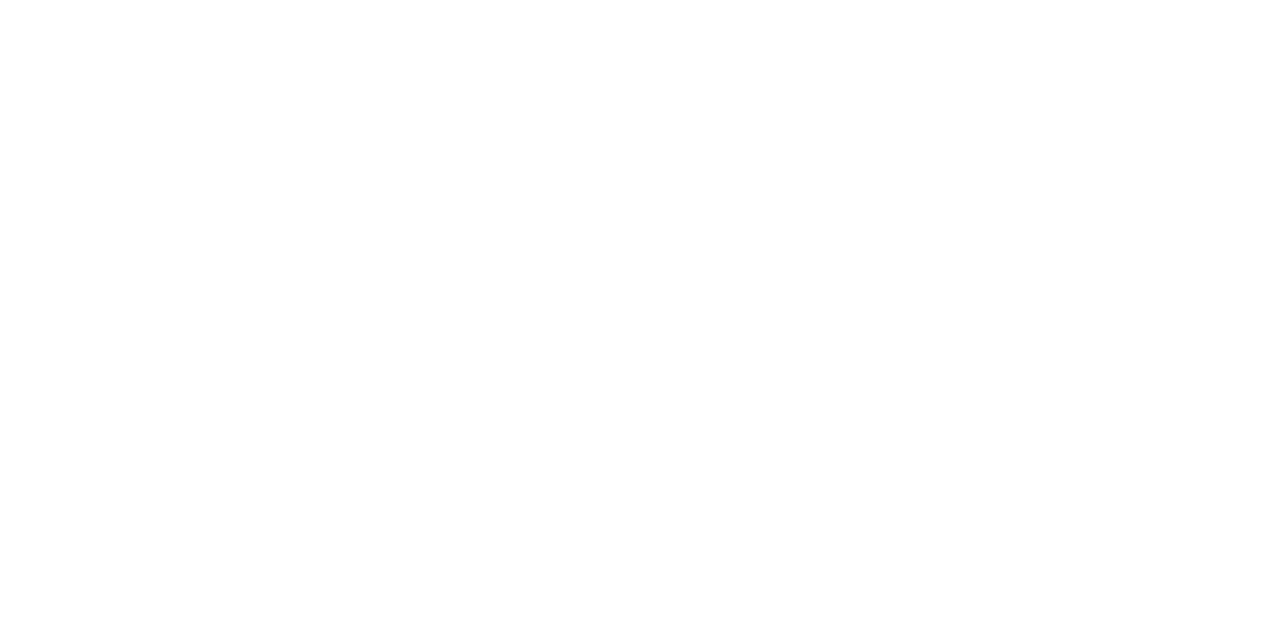
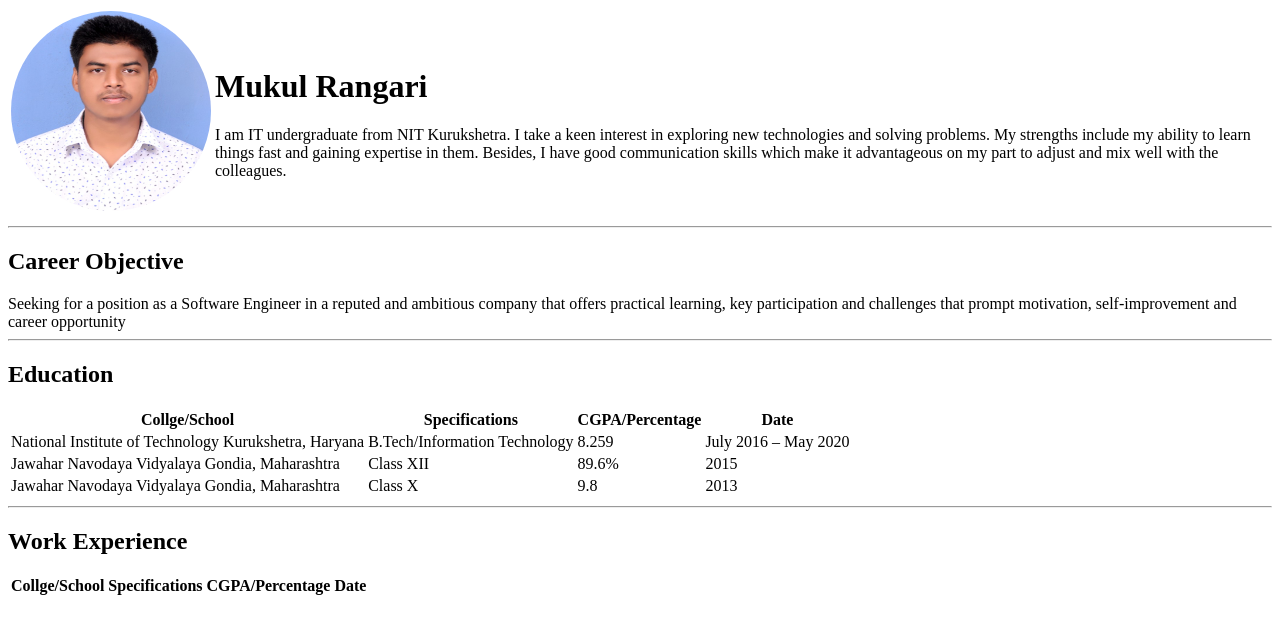
Before and after one commit to mukulrangari/The-Complete-2020-Web-Development-Bootcamp, a plain HTML site: page Web Development/HTML-Personal Site/index.html in a window 1280 px wide. Drawn offline with Linux system fonts and the light colour scheme.

Commit message:
add data

```diff
--- a/Web Development/HTML-Personal Site/index.html
+++ b/Web Development/HTML-Personal Site/index.html
@@ -3,9 +3,90 @@
 <head>
     <meta charset="UTF-8">
     <meta name="viewport" content="width=device-width, initial-scale=1.0">
-    <title>Document</title>
+    <title>Mukul Rangari's Personal Site</title>
 </head>
 <body>
 
+    <table>
+        <tr>
+            <td>
+                <img src="./img/Mukul.jpg" alt="Mukul Rangari" style="border-radius: 50%;" width="200px" height="200px">
+            </td>
+            <td>
+                <h1>Mukul Rangari</h1>
+                I am IT undergraduate from NIT Kurukshetra. I take a keen interest in exploring new technologies
+                and solving problems. My strengths include my ability to learn things fast and gaining expertise in them.
+                 Besides, I have good communication skills which make it advantageous on my part to adjust and mix well
+                 with the colleagues.
+            </td>
+        </tr>
+    </table>
+<hr>
+<h2>Career Objective</h2>
+Seeking for a position as a Software Engineer in a reputed and ambitious company that offers practical learning,
+key participation and challenges that prompt motivation, self-improvement and career opportunity
+<br>
+<hr>
+<h2>Education</h2>
+<table >
+    <thead>
+        <th>Collge/School</th>
+        <th>Specifications</th>
+        <th>CGPA/Percentage</th>
+        <th>Date</th>
+    </thead>
+    <tr>
+        <td>
+            National Institute of Technology  Kurukshetra, Haryana
+        </td>
+        <td>
+           B.Tech/Information Technology
+        </td>
+        <td>
+            8.259
+        </td>
+        <td>
+            July 2016 – May 2020
+        </td>
+    </tr>
+    <tr>
+        <td>
+            Jawahar Navodaya Vidyalaya Gondia, Maharashtra
+        </td>
+        <td>
+            Class XII
+        </td>
+        <td>
+            89.6%
+        </td>
+        <td>
+            2015
+        </td>
+    </tr>
+    <tr>
+        <td>
+            Jawahar Navodaya Vidyalaya Gondia, Maharashtra
+        </td>
+        <td>
+            Class X
+        </td>
+        <td>
+            9.8
+        </td>
+        <td>
+            2013
+        </td>
+    </tr>
+</table>
+<hr>
+<h2>Work Experience</h2>
+<table >
+    <thead>
+        <th>Collge/School</th>
+        <th>Specifications</th>
+        <th>CGPA/Percentage</th>
+        <th>Date</th>
+    </thead>
+</table>
 </body>
 </html>
```
Also changed, not shown: Web Development/HTML-Personal Site/img/Mukul.jpg (added).
